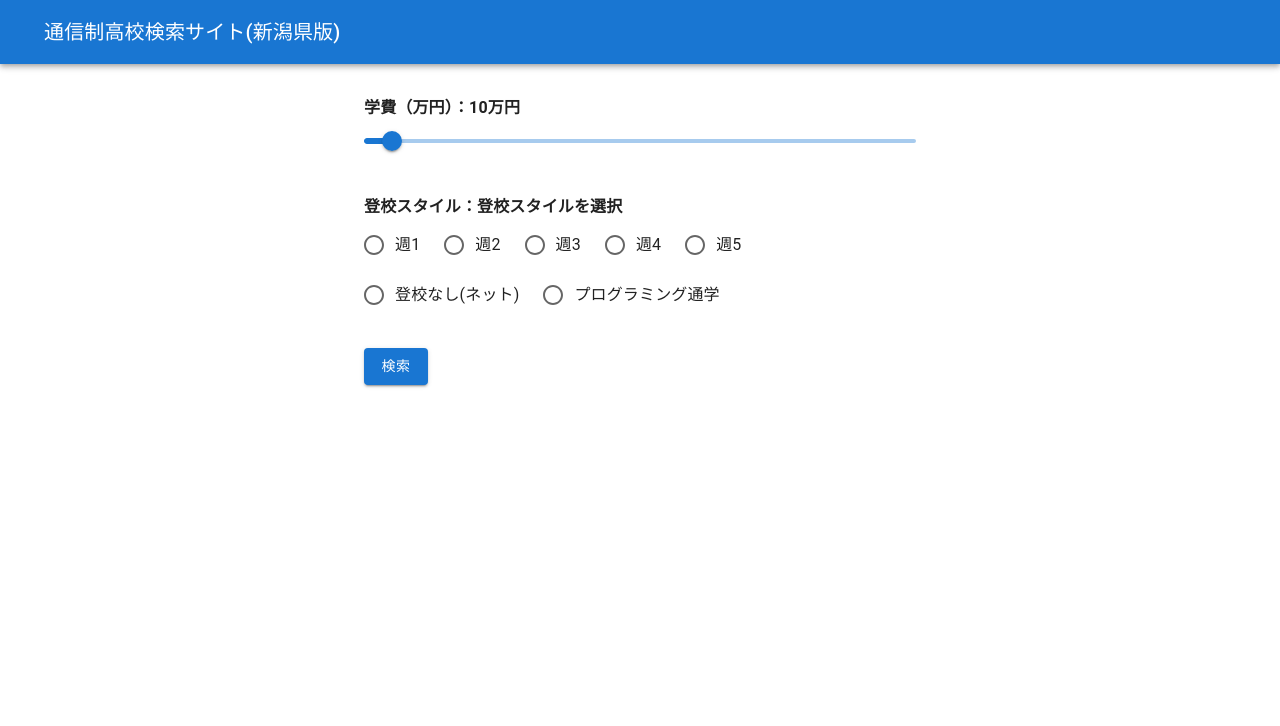
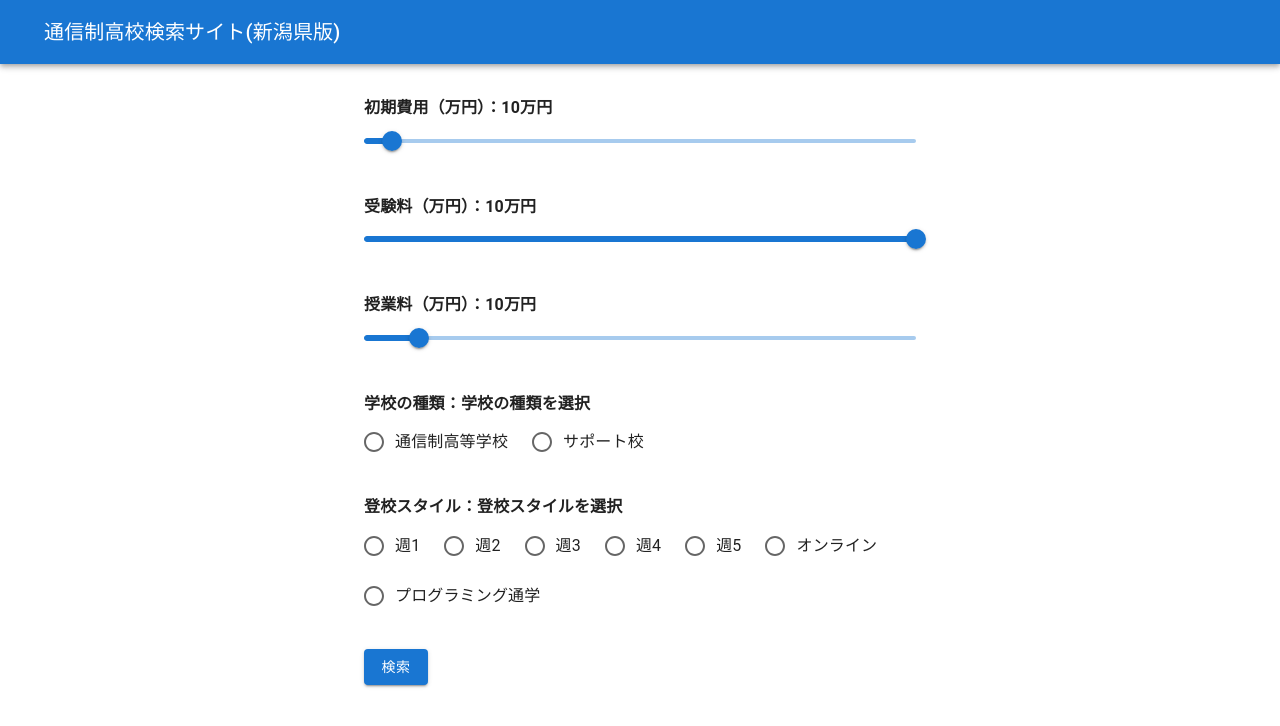
Before and after one commit to Sug1re/correspondence-app, a Next.js app: page / in a window 1280 px wide. Shown: the top 726 px of the page. Built offline with nearby package versions, Linux system fonts and the light colour scheme.

Commit message:
testFee,tuitionFee,highSchoolのフィールドを追加

```diff
--- a/app/search/page.tsx
+++ b/app/search/page.tsx
@@ -17,8 +17,12 @@ import {
 type School = {
   id: string;
   name: string;
-  tuition: number;
+  initialSetupCosts: number;
+  testFee: number;
+  tuitionFee: number;
   attendanceFrequency: string[];
+  highSchool: string;
+
   // fireStoreのコレクションを追加
 };
 const SearchResultPage = () => {
@@ -28,23 +32,36 @@ const SearchResultPage = () => {
   const router = useRouter();
 
   // クエリパラメータの取得
-  const tuitionParams = searchParams.get("tuition"); // クエリパラメータ ”tuition” を獲得
+  const initialSetupCostsParams = searchParams.get("initialSetupCosts"); // クエリパラメータ ”initialSetupCosts” を獲得
+  const testFeeParams = searchParams.get("testFee"); // クエリパラメータ "testFee" を獲得
+  const tuitionFeeParams = searchParams.get("tuitionFee"); // クエリパラメータ "tuitionFee" を獲得
   const attendanceFrequencyParams = searchParams.get("attendanceFrequency"); // クエリパラメータ　”attendanceFrequency”　を獲得
+  const highSchoolParams = searchParams.get("highSchool"); // クエリパラメータ　”highSchool”　を獲得
   // fireStoreのコレクションを追加
 
   // nullチェックしてから、stringをnumberに変換
-  const tuition = tuitionParams ? parseInt(tuitionParams) : NaN; // tuition がNaNの場合は最大値を設定
+  const initialSetupCosts = initialSetupCostsParams
+    ? parseInt(initialSetupCostsParams)
+    : NaN; // initialSetupCosts がNaNの場合は最大値を設定
+  const testFee = testFeeParams ? parseInt(testFeeParams) : NaN; // testFee がNaNの場合は最大値を設定
+  const tuitionFee = tuitionFeeParams ? parseInt(tuitionFeeParams) : NaN; // tuitionFee がNaNの場合は最大値を設定
   const attendanceFrequency = attendanceFrequencyParams || "";
+  const highSchool = highSchoolParams || "";
 
   // データベースからデータを取得する
   useEffect(() => {
     const fetchSchools = async () => {
       const schoolRef = collection(db, "schools");
 
-      // tuitionが0の場合、最大値を設定
-      const maxTuition = 200; // 例えば最大値として200を設定
+      // initialSetupCostsが0の場合、最大値を設定
+      const maxInitialSetupCosts = 200; // 例えば最大値として200を設定
 
-      const tuitionValue = tuition === 0 ? maxTuition : tuition; // tuitionが0なら最大値に設定
+      const initialSetupCostsValue =
+        initialSetupCosts === 0 ? maxInitialSetupCosts : initialSetupCosts; // initialSetupCostsが0なら最大値に設定
+
+      // フィルタリング機能
+      // testFee, tuitionFee, highSchool を追加
+      // attendanceFrequency も変化
 
       let q;
 
@@ -52,15 +69,15 @@ const SearchResultPage = () => {
       if (attendanceFrequency === "登校スタイルを選択") {
         q = query(
           schoolRef,
-          where("tuition", "<=", tuitionValue),
-          orderBy("tuition", "asc")
+          where("initialSetupCosts", "<=", initialSetupCostsValue),
+          orderBy("initialSetupCosts", "asc")
         );
       } else {
         q = query(
           schoolRef,
           where("attendanceFrequency", "array-contains", attendanceFrequency),
-          where("tuition", "<=", tuitionValue),
-          orderBy("tuition", "asc")
+          where("initialSetupCosts", "<=", initialSetupCostsValue),
+          orderBy("initialSetupCosts", "asc")
         );
       }
       try {
@@ -68,8 +85,11 @@ const SearchResultPage = () => {
         const schoolsData: School[] = snapshot.docs.map((doc) => ({
           id: doc.id,
           name: doc.data().name,
-          tuition: doc.data().tuition,
+          initialSetupCosts: doc.data().initialSetupCosts,
+          testFee: doc.data().testFee,
+          tuitionFee: doc.data().tuitionFee,
           attendanceFrequency: doc.data().attendanceFrequency,
+          highSchool: doc.data().highSchool,
         }));
         // 取得できているか確認
         console.log(schoolsData);
@@ -82,7 +102,7 @@ const SearchResultPage = () => {
     };
 
     fetchSchools();
-  }, [tuition, attendanceFrequency]);
+  }, [initialSetupCosts, testFee, tuitionFee, highSchool, attendanceFrequency]);
 
   // 学校詳細ページの遷移処理
   const handleSchoolDetail = (schoolId: string) => {
@@ -114,13 +134,20 @@ const SearchResultPage = () => {
               <Card key={school.id} sx={{ my: 2 }}>
                 <CardContent>
                   <Typography variant="h5" component="div">
-                    {school.name}
+                    {school.name} :
+                    <span className="text-gray-500"> {school.highSchool}</span>
                   </Typography>
                   <Typography sx={{ mb: 1.5 }} color="text.secondary">
-                    学費:年間約{school.tuition}万円
+                    初期費用: 1年次 {school.initialSetupCosts}万円
                   </Typography>
                   <Typography sx={{ mb: 1.5 }} color="text.secondary">
-                    登校スタイル:{school.attendanceFrequency.join("・")}コース
+                    受験料: {school.testFee}万円
+                  </Typography>
+                  <Typography sx={{ mb: 1.5 }} color="text.secondary">
+                    授業料: 3年間 {school.tuitionFee}万円
+                  </Typography>
+                  <Typography sx={{ mb: 1.5 }} color="text.secondary">
+                    登校スタイル: {school.attendanceFrequency.join("・")}コース
                   </Typography>
                 </CardContent>
                 <CardActions>
--- a/components/component/Form.tsx
+++ b/components/component/Form.tsx
@@ -15,37 +15,53 @@ import {
 
 // React Hook Form の設定
 type FormValues = {
-  tuition: number;
+  initialSetupCosts: number;
+  testFee: number;
+  tuitionFee: number;
   attendanceFrequency: string;
+  highSchool: string;
   // fireStoreのコレクションを追加
 };
 
 const Form = () => {
   const { control, handleSubmit, watch } = useForm<FormValues>({
     defaultValues: {
-      tuition: 10, // 初期値設定
+      initialSetupCosts: 10, // 初期値設定
+      testFee: 10,
+      tuitionFee: 10,
       attendanceFrequency: "登校スタイルを選択",
+      highSchool: "学校の種類を選択",
       // fireStoreのコレクションを追加
     },
   });
 
   // ユーザーが選択したデータを可視化
-  const tuitionValue = watch("tuition");
+  const initialSetupCostsValue = watch("initialSetupCosts");
   const attendanceFrequencyValue = watch("attendanceFrequency");
+  const testFeeValue = watch("testFee");
+  const tuitionFeeValue = watch("tuitionFee");
+  const highSchoolValue = watch("highSchool");
   // fireStoreのコレクションを追加
 
   const router = useRouter();
 
   const onSubmit = (data: FormValues) => {
     // フォームの値を取得
-    const { tuition } = data;
+    const { initialSetupCosts } = data;
+    const { testFee } = data;
+    const { tuitionFee } = data;
     const { attendanceFrequency } = data;
+    const { highSchool } = data;
     // fireStoreのコレクションを追加
 
     // クエリパラメータを生成して検索ページへ遷移
     const query = new URLSearchParams({
-      tuition: tuition.toString(), // number型を文字列に変換
+      initialSetupCosts: initialSetupCosts.toString(), // number型を文字列に変換
+      testFee: testFee.toString(), // number型を文字列に変換
+      tuitionFee: tuitionFee.toString(), // number型を文字列に変換
       attendanceFrequency: attendanceFrequency,
+      highSchool: highSchool,
+
       // fireStoreのコレクションを追加
     }).toString();
 
@@ -56,21 +72,102 @@ const Form = () => {
     <form onSubmit={handleSubmit(onSubmit)}>
       {/* 学費スライダー */}
       <Box sx={{ my: 4 }}>
-        <Typography id="tuition-slider" sx={{ fontWeight: 600 }} gutterBottom>
-          学費（万円）：{tuitionValue}万円
+        <Typography
+          id="initialSetupCostsSlider"
+          sx={{ fontWeight: 600 }}
+          gutterBottom
+        >
+          初期費用（万円）：{initialSetupCostsValue}万円
         </Typography>
         <Controller
-          name="tuition"
+          name="initialSetupCosts"
           control={control}
           render={({ field }) => (
             <Slider
               {...field}
               min={0}
-              step={1}
+              step={0.5}
               max={200}
               valueLabelDisplay="auto"
-              aria-labelledby="tuition-slider"
+              aria-labelledby="initialSetupCostsSlider"
             />
+          )}
+        />
+      </Box>
+
+      {/* 受験料スライダー */}
+      <Box sx={{ my: 4 }}>
+        <Typography id="testFeeSlider" sx={{ fontWeight: 600 }} gutterBottom>
+          受験料（万円）：{testFeeValue}万円
+        </Typography>
+        <Controller
+          name="testFee"
+          control={control}
+          render={({ field }) => (
+            <Slider
+              {...field}
+              min={0}
+              step={0.5}
+              max={10}
+              valueLabelDisplay="auto"
+              aria-labelledby="testFeeSlider"
+            />
+          )}
+        />
+      </Box>
+
+      {/* 授業料スライダー */}
+      <Box sx={{ my: 4 }}>
+        <Typography id="tuitionFeeSlider" sx={{ fontWeight: 600 }} gutterBottom>
+          授業料（万円）：{tuitionFeeValue}万円
+        </Typography>
+        <Controller
+          name="tuitionFee"
+          control={control}
+          render={({ field }) => (
+            <Slider
+              {...field}
+              min={0}
+              step={0.5}
+              max={100}
+              valueLabelDisplay="auto"
+              aria-labelledby="tuitionFeeSlider"
+            />
+          )}
+        />
+      </Box>
+
+      {/* 学校の種類 */}
+      <Box sx={{ my: 4 }}>
+        <Typography id="highSchool" sx={{ fontWeight: 600 }} gutterBottom>
+          学校の種類：{highSchoolValue}
+        </Typography>
+        <Controller
+          name="highSchool"
+          control={control}
+          render={({ field }) => (
+            <FormControl>
+              <RadioGroup
+                {...field} // field.value と field.onChange を適用
+                row // 横並びにするプロパティ
+                sx={{
+                  gap: 1,
+                }}
+                aria-labelledby="highSchool"
+                name="radio-buttons-group"
+              >
+                <FormControlLabel
+                  value="通信制高等学校"
+                  control={<Radio />}
+                  label="通信制高等学校"
+                />
+                <FormControlLabel
+                  value="サポート校"
+                  control={<Radio />}
+                  label="サポート校"
+                />
+              </RadioGroup>
+            </FormControl>
           )}
         />
       </Box>
@@ -104,9 +201,9 @@ const Form = () => {
                 <FormControlLabel value="週4" control={<Radio />} label="週4" />
                 <FormControlLabel value="週5" control={<Radio />} label="週5" />
                 <FormControlLabel
-                  value="ネット"
+                  value="オンライン"
                   control={<Radio />}
-                  label="登校なし(ネット)"
+                  label="オンライン"
                 />
                 <FormControlLabel
                   value="プログラミング通学"
```
